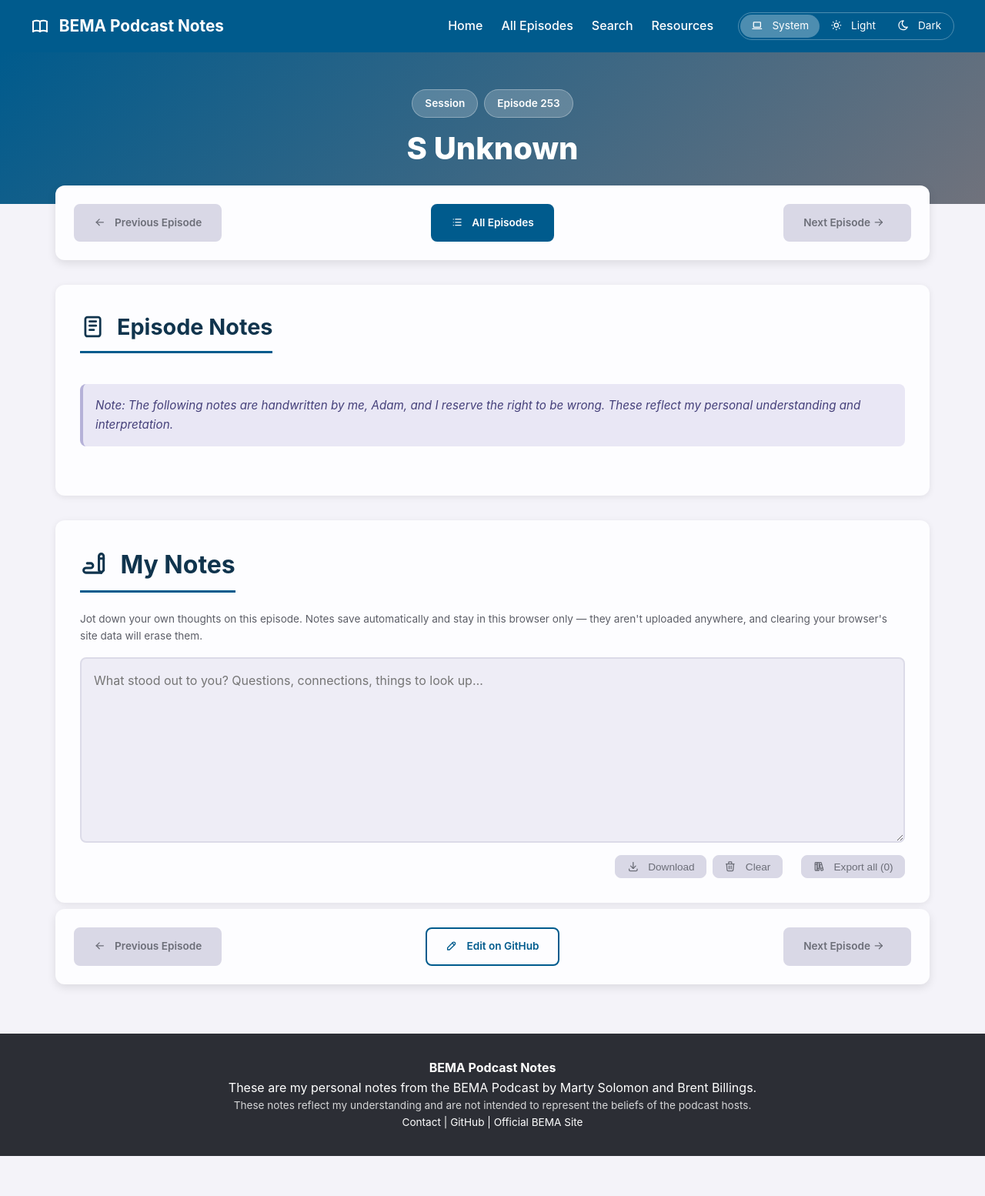
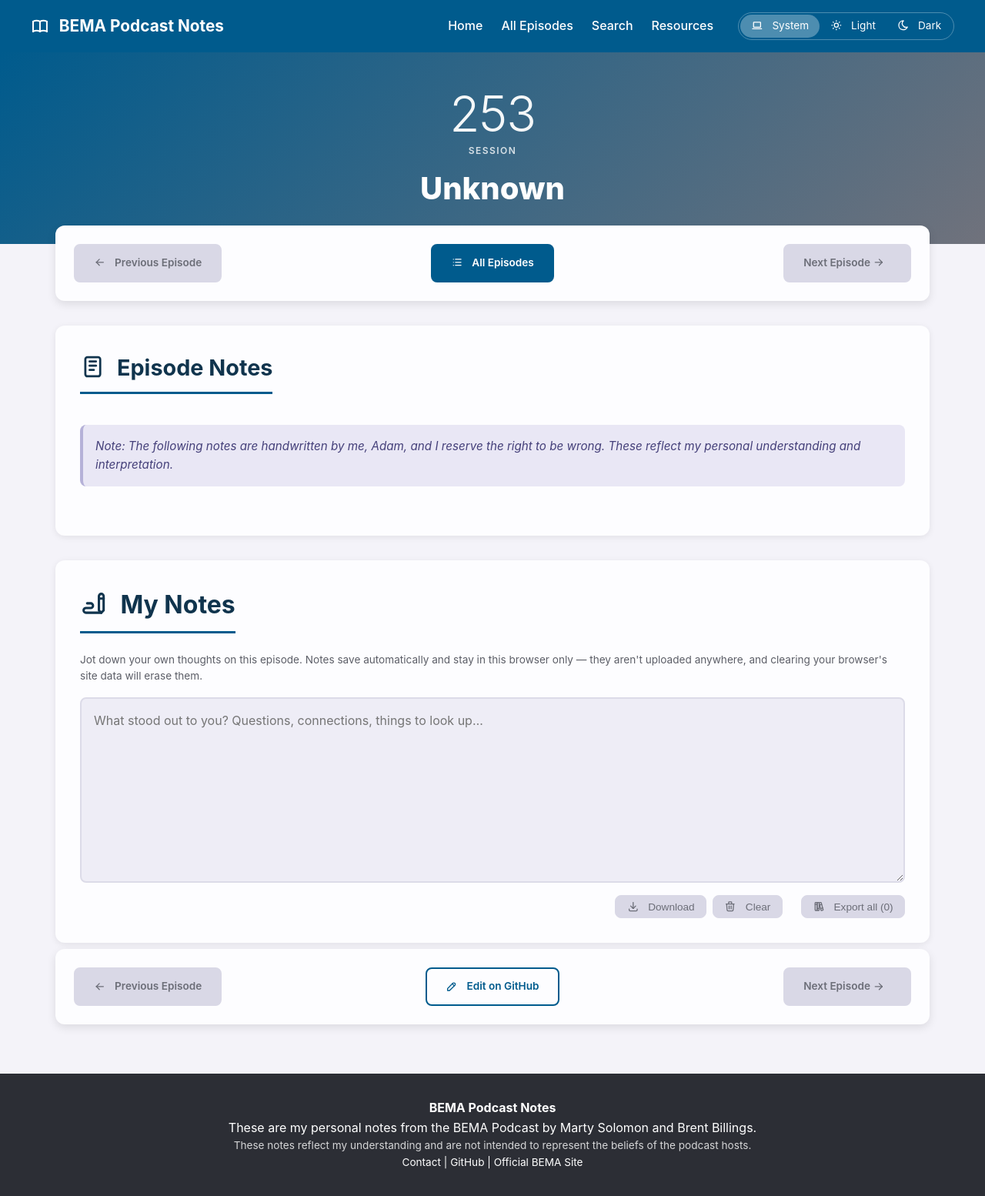
Before and after one commit to bema-podcast-notes/bema-podcast-notes.github.io, a Jekyll site: the page built from _session_6/253.md, in a window 1280 px wide. Shown: the whole page at 77% size. Built offline with Jekyll 4.4.1, drawn with Linux system fonts in a browser that asks for light colours; before the commit the page ends 1502 px from its top, so only the background shows below that.

Commit message:
Replace episode hero pills with a large episode number
Show the episode number as a large light numeral with "SESSION 6"
beneath it, and drop the "S6 325:" prefix from the visible title (the
<title> tag and the copy-on-tap text keep it). Bonus episodes without a
numbered title (21b, 49b) are unchanged apart from the numeral. Remove
the old pill styles and their flex-gap fallback.

Co-Authored-By: Claude Opus 5.5 <noreply@anthropic.com>

```diff
--- a/_layouts/episode_notes.html
+++ b/_layouts/episode_notes.html
@@ -70,11 +70,12 @@
     <!-- Episode Hero Section -->
     <section class="episode-hero">
         <div class="container">
-            <div class="episode-meta-badge">
-                <span class="session-badge">Session {{ episode.season }}</span>
-                <span class="episode-number-badge">Episode {{ page.episodeNumber }}</span>
-            </div>
-            <h1>S{{ episode.season }} {{ title }}</h1>
+            {%- comment -%} Episode number as a display element; the title drops its "325: " prefix {%- endcomment -%}
+            {%- assign title_prefix = page.episodeNumber | append: ': ' -%}
+            {%- assign display_title = title | remove_first: title_prefix %}
+            <p class="episode-hero-number"><span class="visually-hidden">Episode </span>{{ page.episodeNumber }}</p>
+            <p class="episode-hero-session">Session {{ episode.season }}</p>
+            <h1>{{ display_title }}</h1>
             {%- if episode %}
             <p class="episode-subtitle">{{ episode.subtitle }}</p>
             <div class="episode-meta">
--- a/assets/css/episode.css
+++ b/assets/css/episode.css
@@ -7,22 +7,23 @@
     text-align: center;
 }
 
-.episode-meta-badge {
-    display: flex;
-    gap: 0.5rem;
-    justify-content: center;
-    margin-bottom: 1rem;
+/* Large episode number with the session beneath it, above the title */
+.episode-hero-number {
+    font-size: 4rem;
+    font-weight: 300;
+    line-height: 1;
+    letter-spacing: -0.02em;
+    margin: 0;
+    opacity: 0.95;
 }
 
-.session-badge,
-.episode-number-badge {
-    display: inline-block;
-    background: var(--color-on-primary-subtle);
-    padding: 0.4rem 1rem;
-    border-radius: 20px;
-    font-size: 0.85rem;
-    font-weight: 600;
-    border: 1px solid var(--color-on-primary-muted);
+.episode-hero-session {
+    text-transform: uppercase;
+    letter-spacing: 0.12em;
+    font-size: var(--font-size-xs);
+    font-weight: var(--font-weight-semibold);
+    opacity: 0.8;
+    margin: 0.35rem 0 var(--spacing-sm);
 }
 
 .episode-hero h1 {
@@ -379,6 +380,10 @@ html {
         font-size: var(--font-size-xl);
     }
 
+    .episode-hero-number {
+        font-size: 3.25rem;
+    }
+
     .episode-subtitle {
         font-size: var(--font-size-md);
     }
@@ -449,10 +454,6 @@ html {
    theme-switcher.js adds html.no-flex-gap when flex `gap` is unsupported.
    Margins mirror the gap values above, per breakpoint.
    ============================================ */
-.no-flex-gap .episode-meta-badge > * + * {
-    margin-left: 0.5rem;
-}
-
 .no-flex-gap .episode-meta > * + * {
     margin-left: 2rem;
 }
```
